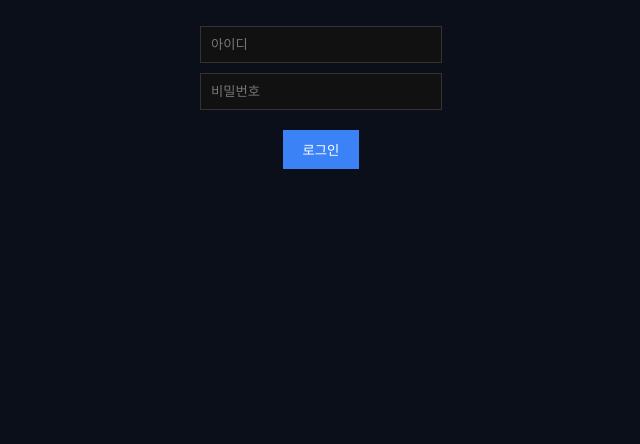
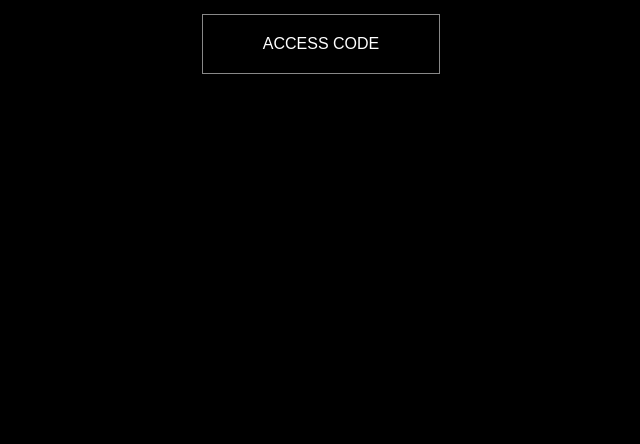
Before and after one commit to seungwon09/hisi, a website: page index.html in a window 1280 px wide. Shown: the part 356-800 px from the top of the page, without its empty margins (319-959 px from the left). Drawn offline with Linux system fonts and the light colour scheme.

Commit message:
Update index.html

```diff
--- a/index.html
+++ b/index.html
@@ -2,84 +2,35 @@
 <html lang="ko">
 <head>
 <meta charset="UTF-8">
-<title>관리 시스템 로그인</title>
+<title>ACCESS</title>
 <style>
 body {
     margin:0;
-    background:#0b0f1a;
-    color:white;
-    font-family:sans-serif;
-}
-.container {
+    background:#000;
     display:flex;
     justify-content:center;
     align-items:center;
     height:100vh;
+    color:white;
+    font-family:sans-serif;
 }
 .box {
-    text-align:center;
-}
-h1 {
-    margin-bottom:40px;
-}
-input {
-    display:block;
-    margin:10px auto;
-    padding:10px;
-    width:220px;
-    background:#111;
-    border:1px solid #333;
-    color:white;
-}
-button {
-    padding:10px 20px;
-    margin-top:10px;
-    background:#3b82f6;
-    border:none;
-    color:white;
+    border:1px solid #888;
+    padding:20px 60px;
     cursor:pointer;
-}
-button:hover {
-    background:#2563eb;
 }
 </style>
 </head>
 <body>
 
-<div class="container">
-    <div class="box">
-        <h1>로그인</h1>
-
-        <input id="id" placeholder="아이디">
-        <input id="pw" type="password" placeholder="비밀번호">
-
-        <button onclick="login()">로그인</button>
-    </div>
+<div class="box" onclick="go()">
+    ACCESS CODE
 </div>
 
 <script>
-async function login() {
-    const username = document.getElementById("id").value;
-    const password = document.getElementById("pw").value;
-
-    const res = await fetch("/login", {
-        method: "POST",
-        headers: {
-            "Content-Type": "application/json"
-        },
-        body: JSON.stringify({ username, password })
-    });
-
-    if (res.ok) {
-        window.location.href = "/dashboard.html";
-    } else {
-        alert("로그인 실패");
-    }
+function go(){
+    window.location.href="/main.html";
 }
-
-document.addEventListener("keydown", (e) => {
-    if (e.key === "Enter") login();
-});
 </script>
 
 </body>
```
